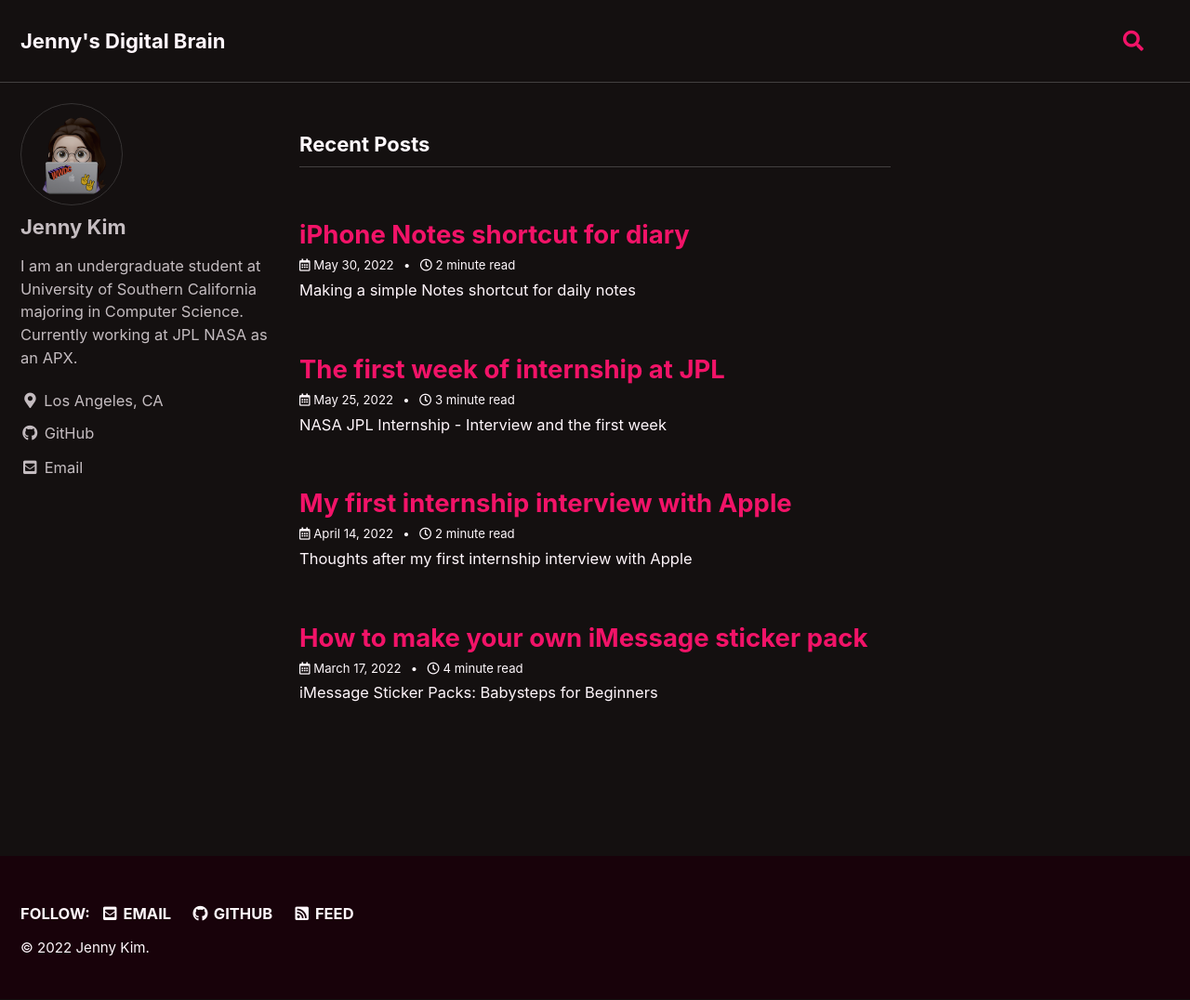
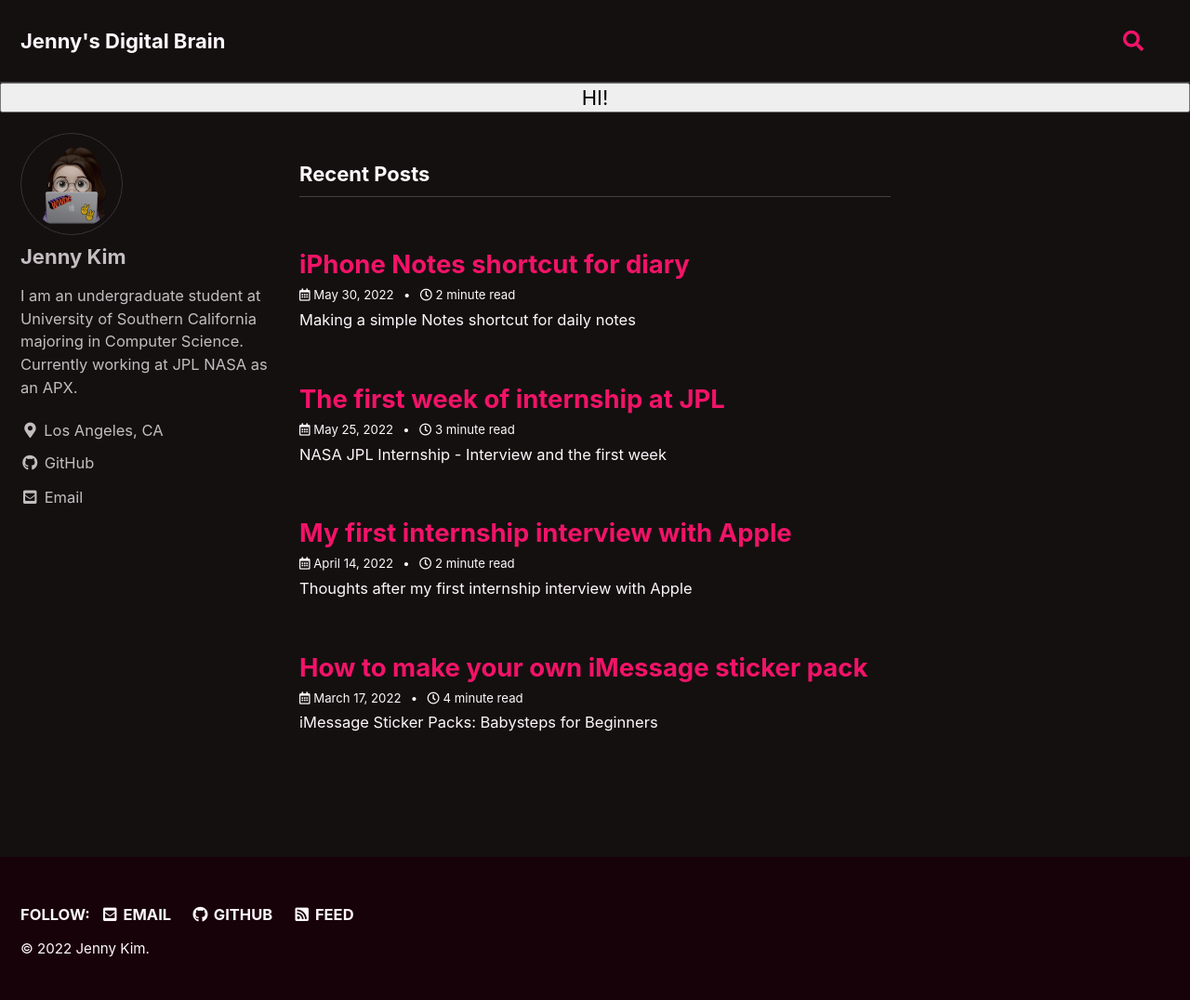
Before and after one commit to jenniverse/jennybrain.com, a Jekyll site: the page built from index.html, in a window 1280 px wide and 1076 px high. Shown: the whole window at 93% size. Built offline with Jekyll 4.4.1, drawn with Linux system fonts in a browser that asks for light colours; cached includes are drawn as plain includes; the list of posts is cut into pages by our own code; comment, search, counter and statistics services are not loaded; a style sheet for code colours, icons or effects is not loaded.

Commit message:
Testing toggling between themes

```diff
--- a/_config.yml
+++ b/_config.yml
@@ -13,6 +13,7 @@
 # theme                  : "minimal-mistakes-jekyll"
 remote_theme           : "mmistakes/minimal-mistakes@4.24.0"
 minimal_mistakes_skin    : "neon" # "default", "air", "aqua", "contrast", "dark", "dirt", "neon", "mint", "plum", "sunrise"
+minimal_mistakes_skin2: "contrast"
 
 # Site Settings
 locale                   : "en-US"
--- a/_includes/head.html
+++ b/_includes/head.html
@@ -14,7 +14,27 @@
 </script>
 
 <!-- For all browsers -->
-<link rel="stylesheet" href="{{ '/assets/css/main.css' | relative_url }}">
+<link rel="stylesheet" href="{{ '/assets/css/main.css' | relative_url }}" id="theme_source">
+
+{% if site.minimal_mistakes_skin2 %}
+  <link rel="stylesheet alternate" href="{{ '/assets/css/theme2.css' | relative_url }}" id="theme_source_2">
+  <script>
+    let theme = sessionStorage.getItem('theme');
+    if(theme === "dark")
+    {
+      sessionStorage.setItem('theme', 'dark');
+      node1 = document.getElementById('theme_source');
+      node2 = document.getElementById('theme_source_2');
+      node1.setAttribute('rel', 'stylesheet alternate');
+      node2.setAttribute('rel', 'stylesheet');
+    }
+    else
+    {
+      sessionStorage.setItem('theme', 'light');
+    }
+  </script>
+{% endif %}
+
 <link rel="preload" href="https://cdn.jsdelivr.net/npm/@fortawesome/fontawesome-free@5/css/all.min.css" as="style" onload="this.onload=null;this.rel='stylesheet'">
 <noscript><link rel="stylesheet" href="https://cdn.jsdelivr.net/npm/@fortawesome/fontawesome-free@5/css/all.min.css"></noscript>
 
--- a/_layouts/default.html
+++ b/_layouts/default.html
@@ -17,6 +17,12 @@
   <body class="layout--{{ page.layout | default: layout.layout }}{% if page.classes or layout.classes %}{{ page.classes | default: layout.classes | join: ' ' | prepend: ' ' }}{% endif %}">
     {% include_cached skip-links.html %}
     {% include_cached masthead.html %}
+
+    {% if site.minimal_mistakes_skin2 %}
+      <button type="button" onclick="node1=document.getElementById('theme_source');node2=document.getElementById('theme_source_2');if(node1.getAttribute('rel')=='stylesheet'){node1.setAttribute('rel', 'stylesheet alternate'); node2.setAttribute('rel', 'stylesheet');sessionStorage.setItem('theme', 'dark');}else{node2.setAttribute('rel', 'stylesheet alternate'); node1.setAttribute('rel', 'stylesheet');sessionStorage.setItem('theme', 'light');} return false;">
+        HI!
+      </button>
+    {% endif %}
 
     <div class="initial-content">
       {{ content }}
--- /dev/null
+++ b/assets/css/theme2.scss
@@ -0,0 +1,8 @@
+---
+# Only the main Sass file needs front matter (the dashes are enough)
+---
+
+@charset "utf-8";
+
+@import "minimal-mistakes/skins/{{ site.minimal_mistakes_skin2 | default: 'default' }}"; // skin
+@import "minimal-mistakes"; // main partials
```
